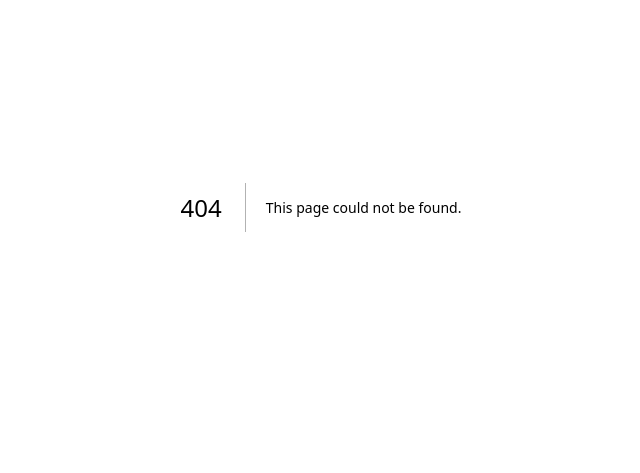
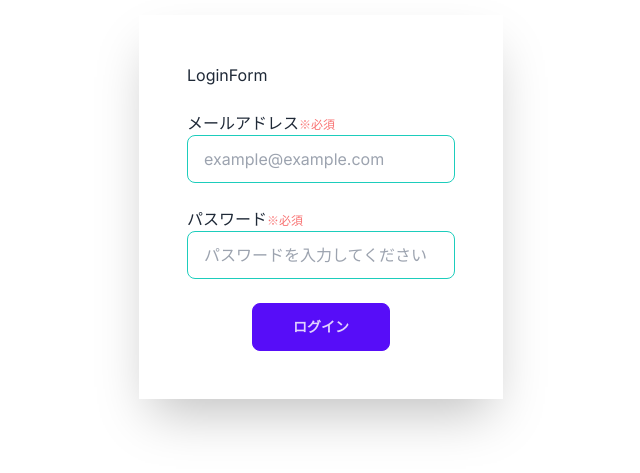
Before and after one commit to maeta187/FabuForecast, a Next.js app: page /login in a window 1280 px wide. Before the commit this address had no page. Shown: the part 193-666 px from the top of the page, without its empty margins (319-959 px from the left). Built offline with nearby package versions, Linux system fonts and the light colour scheme.

Commit message:
✨ : Signinページの作成

```diff
--- /dev/null
+++ b/src/app/login/_components/LoginForm.tsx
@@ -0,0 +1,53 @@
+'use client'
+
+const LoginForm = () => {
+  const handleSubmit = (e: React.FormEvent<HTMLFormElement>) => {
+    e.preventDefault()
+  }
+
+  return (
+    <form
+      className='absolute left-1/2 top-1/2 -translate-x-1/2 -translate-y-1/2 p-12 shadow-2xl'
+      onSubmit={handleSubmit}
+    >
+      <h1>LoginForm</h1>
+      <div className='mt-6 flex flex-col'>
+        <div>
+          <label htmlFor='email' className=''>
+            メールアドレス
+          </label>
+          <span className='text-xs text-error'>※必須</span>
+        </div>
+        <input
+          id='email'
+          type='email'
+          autoComplete='email'
+          placeholder='example@example.com'
+          className='input input-bordered input-accent w-full max-w-xs'
+        />
+      </div>
+      <div className='mt-6 flex flex-col'>
+        <div>
+          <label htmlFor='password' className=''>
+            パスワード
+          </label>
+          <span className='text-xs text-error'>※必須</span>
+        </div>
+        <input
+          id='password'
+          type='password'
+          autoComplete='new-password'
+          placeholder='パスワードを入力してください'
+          className='input input-bordered input-accent w-full max-w-xs'
+        />
+      </div>
+      <div className='mt-6 text-center'>
+        <button className='btn btn-primary px-10' type='submit'>
+          ログイン
+        </button>
+      </div>
+    </form>
+  )
+}
+
+export default LoginForm
--- /dev/null
+++ b/src/app/login/page.tsx
@@ -0,0 +1,11 @@
+import LoginForm from '@/app/login/_components/LoginForm'
+
+export default function Page() {
+  return (
+    <div>
+      <div className='relative mx-auto my-0 h-screen w-10/12'>
+        <LoginForm />
+      </div>
+    </div>
+  )
+}
```
